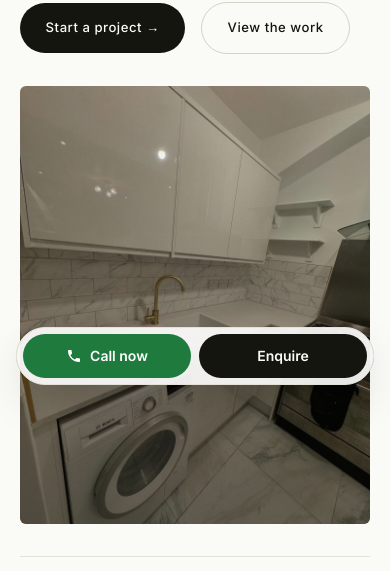
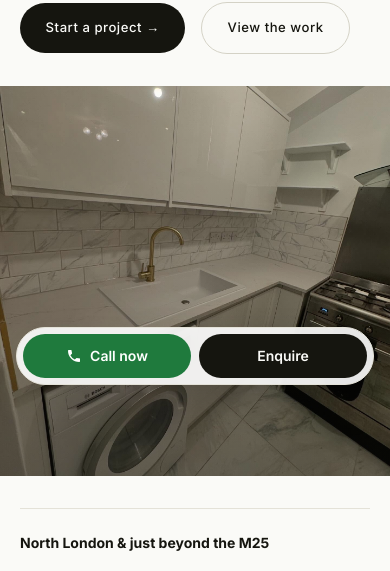
Before and after one commit to Mrfocused1/Lanigan, a Next.js app: page / in a window 390 px wide. Shown: the part 443-1014 px from the top of the page. Built offline with nearby package versions, Linux system fonts and the light colour scheme; no server answers; the database is empty.

Commit message:
Make mobile hero image prominent: full-bleed, subject-focused crop
Co-Authored-By: Claude Opus 4.8 (1M context) <noreply@anthropic.com>

```diff
--- a/src/components/Hero.tsx
+++ b/src/components/Hero.tsx
@@ -77,15 +77,15 @@ export default function Hero() {
         </div>
 
         {/* Image — sits between copy and details on mobile, tall on the right for desktop */}
-        <div ref={imgWrap} className="relative lg:col-start-2 lg:row-span-2 lg:row-start-1">
-          <div className="relative aspect-[4/5] w-full overflow-hidden rounded-[6px] bg-paper-2 lg:h-full">
+        <div ref={imgWrap} className="relative -mx-5 sm:mx-0 lg:col-start-2 lg:row-span-2 lg:row-start-1">
+          <div className="relative aspect-square w-full overflow-hidden bg-paper-2 sm:aspect-[4/5] sm:rounded-[8px] lg:aspect-auto lg:h-full">
             <Image
               src={hero.image}
               alt="Lanigan Builds on site in London"
               fill
               priority
               sizes="(max-width: 1024px) 100vw, 45vw"
-              className="hero-img object-cover"
+              className="hero-img object-cover object-[center_72%] lg:object-center"
             />
             <div className="absolute inset-0 bg-gradient-to-t from-ink/30 to-transparent" />
           </div>
```
